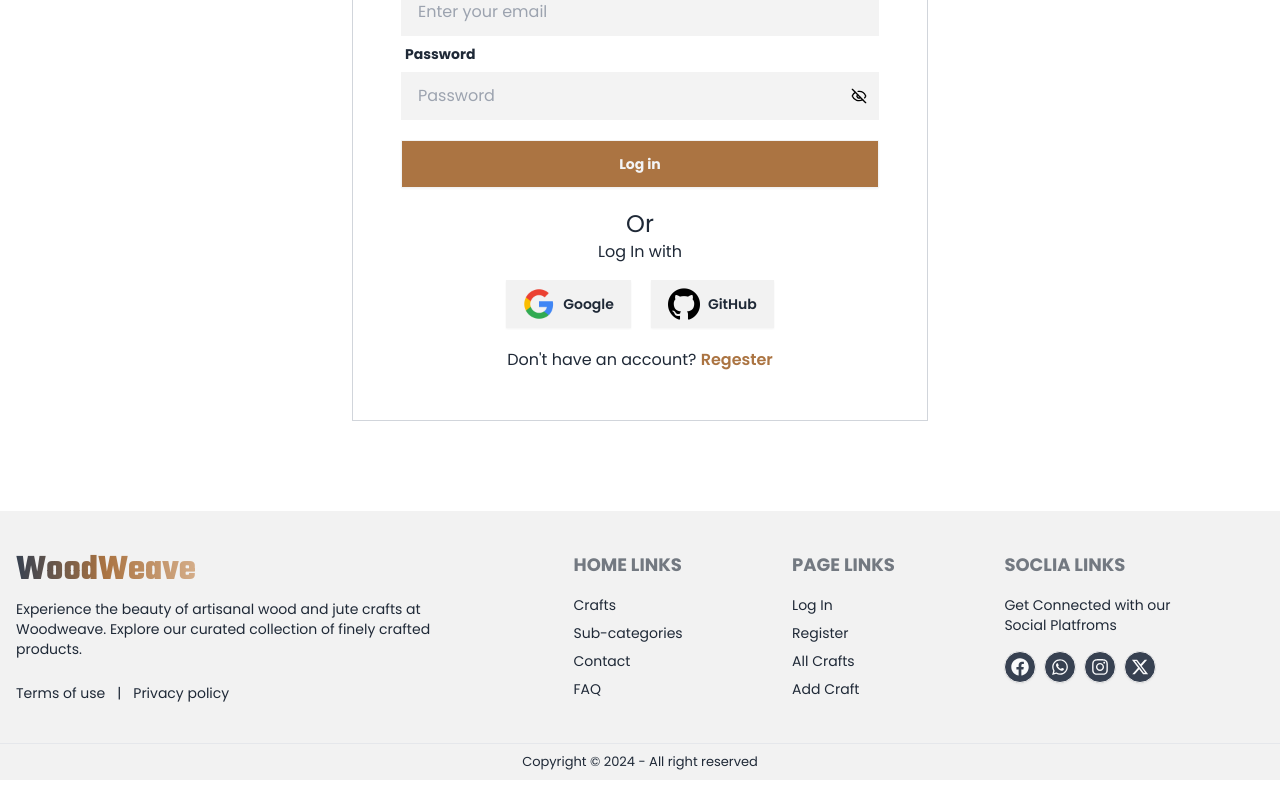
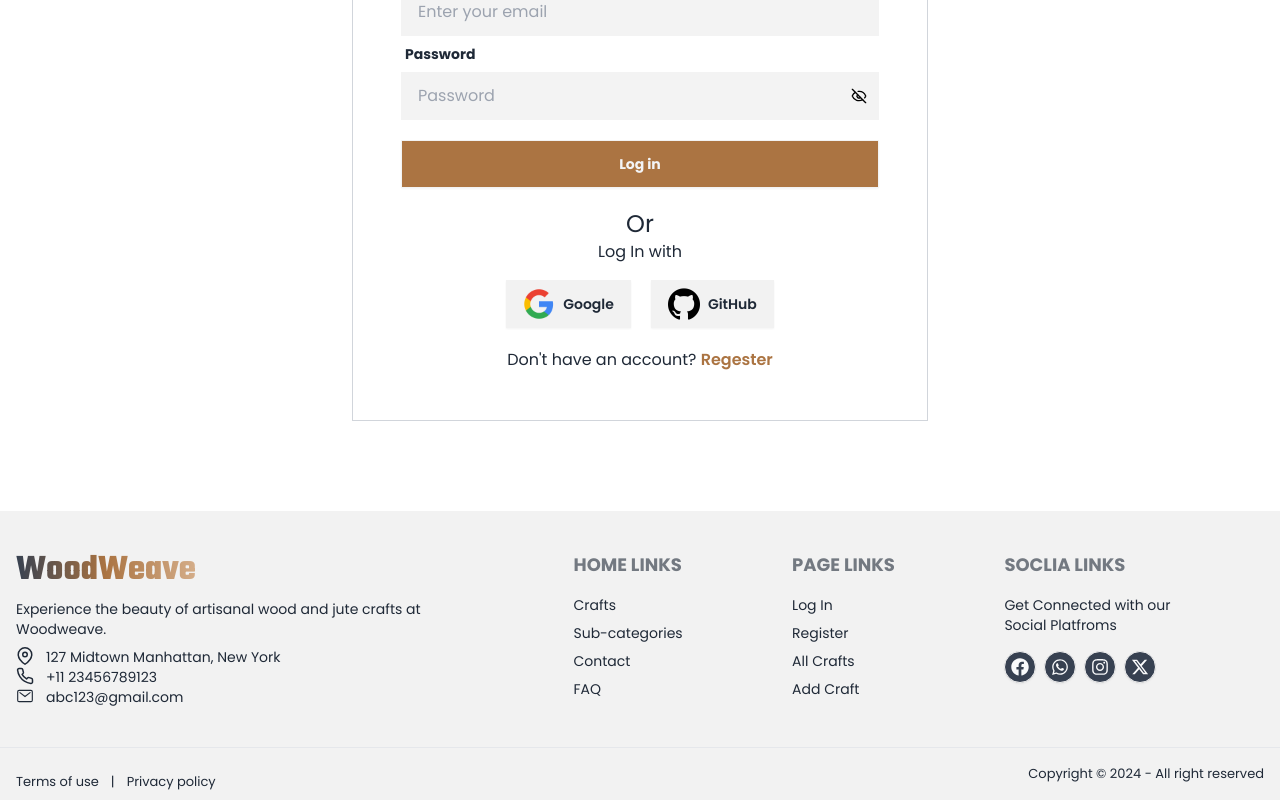
Before and after one commit to towhid046/wood-weave-client, a React (Vite) app: page /login in a window 1280 px wide. Shown: the part 361-1161 px from the top of the page. Built offline with nearby package versions, Linux system fonts and the light colour scheme; no server answers.

Commit message:
add contact info in the foooter

```diff
--- a/src/pages/LoginPage/LoginPage.jsx
+++ b/src/pages/LoginPage/LoginPage.jsx
@@ -7,9 +7,10 @@ import { LuEye, LuEyeOff } from "react-icons/lu";
 import { scrollToTop } from './../../utilities/scrollToTop';
 import swal from "sweetalert";
 import {  } from './../../providers/ContextProvider/ContextProvider';
+import { toast } from 'react-toastify';
 
 const Login = () => {
-  const { loginUser, logInWithGoogle, logInWithGithub, mode } =
+  const { loginUser, logInWithGoogle, logInWithGithub, mode, setLoading } =
     useContext(UserContext);
   const [isShowPassword, setIsShowPassword] = useState(false);
 
@@ -40,8 +41,9 @@ const Login = () => {
             autoClose: 5000,
             position: "top-center",
             theme: "dark",
-          }
+          },
         );
+        setLoading(false)
       });
   };
 
--- a/src/routes/Root/Footer.jsx
+++ b/src/routes/Root/Footer.jsx
@@ -6,6 +6,7 @@ import { LuPhone } from "react-icons/lu";
 import { IoMailOutline } from "react-icons/io5";
 import { useContext } from "react";
 import { UserContext } from "../../providers/ContextProvider/ContextProvider";
+
 const Footer = () => {
   const { mode } = useContext(UserContext);
 
@@ -48,13 +49,16 @@ const Footer = () => {
             </Link>
             <p>
               Experience the beauty of artisanal wood and jute crafts at
-              Woodweave. Explore our curated collection of finely crafted
-              products.{" "}
+              Woodweave.
             </p>
-            <ul className="flex gap-3 mt-4">
-              <li className="link link-hover">Terms of use</li> |
-              <li className="link link-hover">Privacy policy</li>
-            </ul>
+            <ul>
+            {contacts.map((contact, index) => (
+              <li key={index} className="flex gap-3">
+                <span className="text-lg">{contact.icon}</span>
+                <span>{contact.text}</span>
+              </li>
+            ))}
+          </ul>
           </div>
 
           <nav>
@@ -97,7 +101,11 @@ const Footer = () => {
       </footer>
 
       <footer className="bg-base-200">
-        <div className=" container md:flex-row flex-col flex justify-center  mx-auto px-4 items-center py-2 text-[13px] gap-3">
+        <div className=" container md:flex-row flex-col flex justify-between  mx-auto px-4 items-center py-2 text-[13px] gap-3">
+        <ul className="flex gap-3 mt-4">
+              <li className="link link-hover">Terms of use</li> |
+              <li className="link link-hover">Privacy policy</li>
+            </ul>
           <p>Copyright &copy; 2024 - All right reserved</p>
         </div>
       </footer>
--- a/src/routes/Root/Navbar.jsx
+++ b/src/routes/Root/Navbar.jsx
@@ -122,7 +122,7 @@ const Navbar = () => {
                     src={user?.photoURL}
                     alt="User"
                   />
-                  <button onClick={handleLogOutUser} className="btn bg-black rounded-none text-gray-300 hover:bg-[#4C4C4C] ">
+                  <button onClick={handleLogOutUser} className="btn bg-black rounded-none text-gray-300 hover:bg-[#4C4C4C] border-none">
                     Log Out
                   </button>
                 </div>
```
